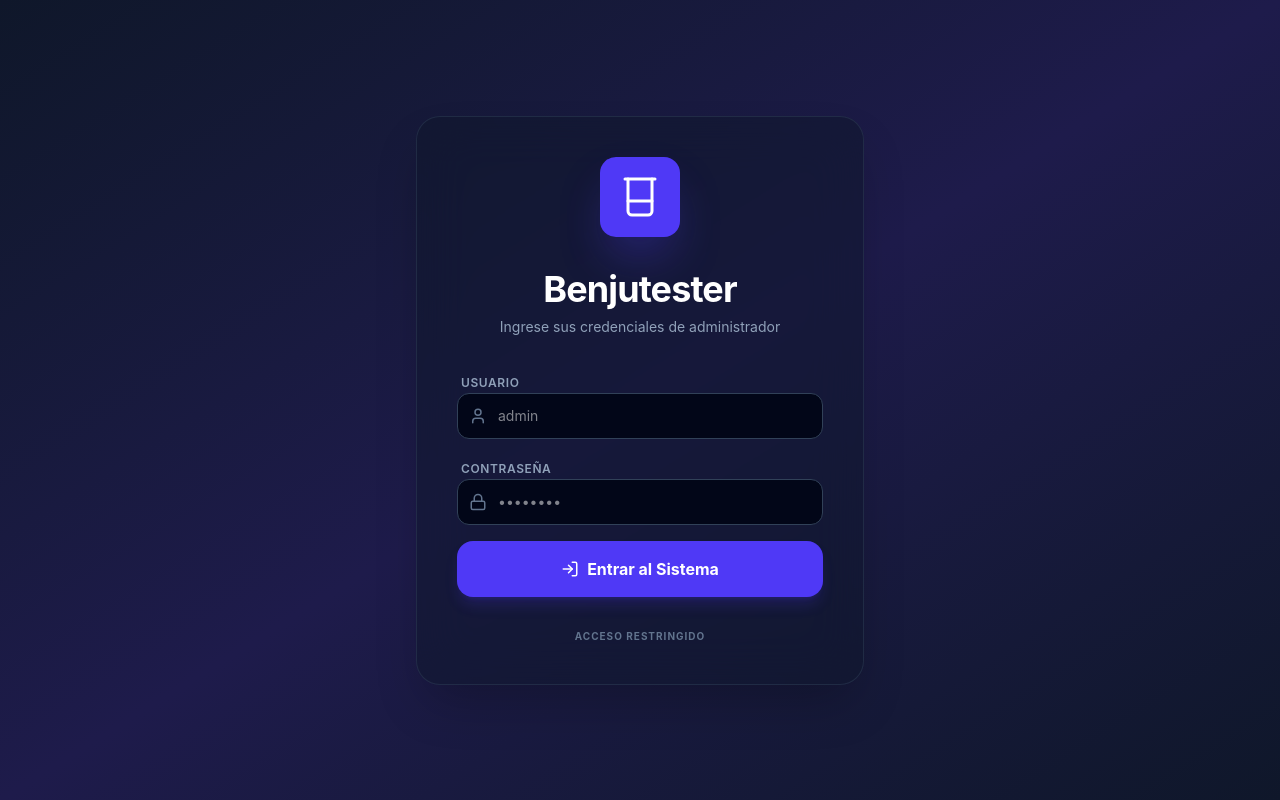
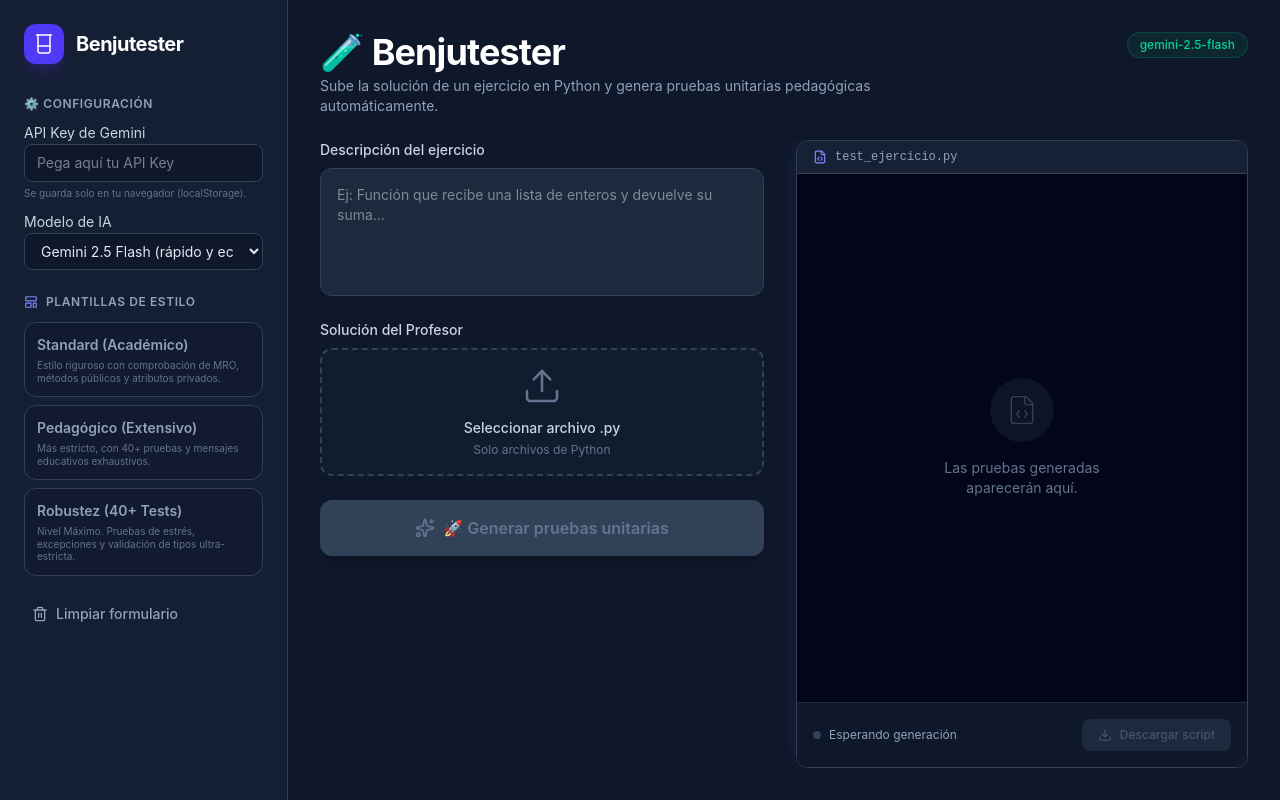
Before and after one commit to Ansanlop1107/Benjutester, a React (Vite) app: page / in a window 1280 px wide. Built offline with nearby package versions, Linux system fonts and the light colour scheme.

Commit message:
feat: enable online-ready config and improve spanish documentation
Agent-Logs-Url: https://github.com/Ansanlop1107/Benjutester/sessions/5874e6ff-d37d-44c1-8157-5d66af5adc04

Co-authored-by: Ansanlop1107 <134627397+Ansanlop1107@users.noreply.github.com>

```diff
--- a/index.html
+++ b/index.html
@@ -3,7 +3,7 @@
   <head>
     <meta charset="UTF-8" />
     <meta name="viewport" content="width=device-width, initial-scale=1.0" />
-    <title>My Google AI Studio App</title>
+    <title>Benjutester</title>
   </head>
   <body>
     <div id="root"></div>
--- a/src/App.tsx
+++ b/src/App.tsx
@@ -3,7 +3,7 @@
  * SPDX-License-Identifier: Apache-2.0
  */
 
-import { useState, useRef, ChangeEvent } from 'react';
+import { useState, useRef, ChangeEvent, useEffect } from 'react';
 import { GoogleGenAI } from "@google/genai";
 import {
   Beaker,
@@ -14,14 +14,7 @@ import {
   AlertCircle,
   CheckCircle2,
   Trash2,
-  BookOpen,
   LayoutTemplate,
-  Info,
-  LogIn,
-  LogOut,
-  User as UserIcon,
-  Lock,
-  User as UserInputIcon
 } from 'lucide-react';
 import { motion, AnimatePresence } from 'motion/react';
 import { TEST_STYLES } from './constants';
@@ -63,30 +56,28 @@ INSTRUCCIONES DE FORMATO:
    \`\`\`
 `;
 
+const MODEL_OPTIONS = [
+  { id: 'gemini-2.5-flash', label: 'Gemini 2.5 Flash (rápido y económico)' },
+  { id: 'gemini-2.5-pro', label: 'Gemini 2.5 Pro (mayor calidad)' },
+];
+
 export default function App() {
-  const [isLoggedIn, setIsLoggedIn] = useState(false);
-  const [loginForm, setLoginForm] = useState({ username: '', password: '' });
-  const [authError, setAuthError] = useState<string | null>(null);
   const [description, setDescription] = useState('');
   const [exampleStyle, setExampleStyle] = useState('');
   const [selectedStyleId, setSelectedStyleId] = useState<string>('');
   const [fileName, setFileName] = useState<string | null>(null);
+  const [apiKey, setApiKey] = useState('');
+  const [modelName, setModelName] = useState(MODEL_OPTIONS[0].id);
 
-  const handleLogin = (e: any) => {
-    e.preventDefault();
-    if (loginForm.username === 'admin' && loginForm.password === 'admin') {
-      setIsLoggedIn(true);
-      setAuthError(null);
-    } else {
-      setAuthError('Credenciales incorrectas. Intente con admin/admin.');
+  useEffect(() => {
+    const savedKey = localStorage.getItem('benjutester_gemini_api_key');
+    const savedModel = localStorage.getItem('benjutester_model_name');
+
+    if (savedKey) setApiKey(savedKey);
+    if (savedModel && MODEL_OPTIONS.some((m) => m.id === savedModel)) {
+      setModelName(savedModel);
     }
-  };
-
-  const handleLogout = () => {
-    setIsLoggedIn(false);
-    setLoginForm({ username: '', password: '' });
-    reset();
-  };
+  }, []);
 
   const handleStyleSelect = (id: string) => {
     setSelectedStyleId(id);
@@ -128,12 +119,18 @@ export default function App() {
       return;
     }
 
+    const configuredApiKey = apiKey.trim() || process.env.GEMINI_API_KEY || '';
+    if (!configuredApiKey) {
+      setError('Debes configurar una API Key de Gemini para generar pruebas.');
+      return;
+    }
+
     setIsLoading(true);
     setError(null);
     setGeneratedTests(null);
 
     try {
-      const ai = new GoogleGenAI({ apiKey: process.env.GEMINI_API_KEY });
+      const ai = new GoogleGenAI({ apiKey: configuredApiKey });
 
       const example_section = exampleStyle.trim()
         ? `AQUÍ TIENES UN EJEMPLO DEL ESTILO DE PRUEBAS QUE PREFIERO (úsalo como guía de estilo):\n\`\`\`python\n${exampleStyle}\n\`\`\``
@@ -154,7 +151,7 @@ export default function App() {
         .replace('{style_instruction}', style_instruction);
 
       const response = await ai.models.generateContent({
-        model: "gemini-3.1-pro-preview",
+        model: modelName,
         contents: prompt,
       });
 
@@ -198,83 +195,6 @@ export default function App() {
 
   return (
     <div className="flex h-screen bg-[#0f172a] text-slate-200 font-sans selection:bg-indigo-500/30 overflow-hidden">
-      <AnimatePresence>
-        {!isLoggedIn && (
-          <motion.div
-            key="login-screen"
-            initial={{ opacity: 0 }}
-            animate={{ opacity: 1 }}
-            exit={{ opacity: 0, scale: 0.95 }}
-            className="fixed inset-0 z-50 flex items-center justify-center p-6 bg-gradient-to-br from-[#0f172a] via-[#1e1b4b] to-[#0f172a]"
-          >
-            <motion.div
-              initial={{ y: 20, opacity: 0 }}
-              animate={{ y: 0, opacity: 1 }}
-              className="max-w-md w-full bg-slate-900/50 backdrop-blur-xl border border-slate-700/50 p-10 rounded-3xl shadow-2xl flex flex-col items-center gap-8"
-            >
-              <div className="w-20 h-20 bg-indigo-600 rounded-2xl flex items-center justify-center text-white shadow-2xl shadow-indigo-600/40">
-                <Beaker size={48} strokeWidth={1.5} />
-              </div>
-
-              <div className="space-y-2 text-center">
-                <h1 className="text-4xl font-bold text-white tracking-tight">Benjutester</h1>
-                <p className="text-slate-400 text-sm">
-                  Ingrese sus credenciales de administrador
-                </p>
-              </div>
-
-              <form onSubmit={handleLogin} className="w-full space-y-4">
-                <div className="space-y-1">
-                  <label className="text-xs font-semibold text-slate-400 uppercase tracking-wider ml-1">Usuario</label>
-                  <div className="relative">
-                    <UserInputIcon className="absolute left-3 top-1/2 -translate-y-1/2 text-slate-500" size={18} />
-                    <input
-                      type="text"
-                      value={loginForm.username}
-                      onChange={(e) => setLoginForm(prev => ({ ...prev, username: e.target.value }))}
-                      required
-                      placeholder="admin"
-                      className="w-full bg-slate-950 border border-slate-700 rounded-xl pl-10 pr-4 py-3 text-sm text-white outline-none focus:border-indigo-500 transition-colors"
-                    />
-                  </div>
-                </div>
-
-                <div className="space-y-1">
-                  <label className="text-xs font-semibold text-slate-400 uppercase tracking-wider ml-1">Contraseña</label>
-                  <div className="relative">
-                    <Lock className="absolute left-3 top-1/2 -translate-y-1/2 text-slate-500" size={18} />
-                    <input
-                      type="password"
-                      value={loginForm.password}
-                      onChange={(e) => setLoginForm(prev => ({ ...prev, password: e.target.value }))}
-                      required
-                      placeholder="••••••••"
-                      className="w-full bg-slate-950 border border-slate-700 rounded-xl pl-10 pr-4 py-3 text-sm text-white outline-none focus:border-indigo-500 transition-colors"
-                    />
-                  </div>
-                </div>
-
-                {authError && (
-                  <p className="text-xs text-red-400 font-medium text-center">{authError}</p>
-                )}
-
-                <button
-                  type="submit"
-                  className="w-full py-4 bg-indigo-600 text-white rounded-2xl font-bold flex items-center justify-center gap-2 hover:bg-indigo-500 transition-all active:scale-[0.98] shadow-lg shadow-indigo-600/20"
-                >
-                  <LogIn size={18} />
-                  Entrar al Sistema
-                </button>
-              </form>
-
-              <p className="text-slate-500 text-[10px] uppercase tracking-widest font-bold">
-                Acceso restringido
-              </p>
-            </motion.div>
-          </motion.div>
-        )}
-      </AnimatePresence>
-
       {/* Sidebar */}
       <aside className="w-72 bg-slate-800/50 border-r border-slate-700 p-6 flex flex-col gap-6">
         <div className="space-y-4">
@@ -295,14 +215,35 @@ export default function App() {
                 <div className="relative">
                   <input
                     type="password"
-                    value="••••••••••••••••"
-                    disabled
-                    className="w-full bg-slate-900 border border-slate-700 rounded-lg px-3 py-2 text-sm text-slate-400 outline-none cursor-not-allowed"
+                    value={apiKey}
+                    onChange={(e) => {
+                      const nextValue = e.target.value;
+                      setApiKey(nextValue);
+                      localStorage.setItem('benjutester_gemini_api_key', nextValue);
+                    }}
+                    placeholder="Pega aquí tu API Key"
+                    className="w-full bg-slate-900 border border-slate-700 rounded-lg px-3 py-2 text-sm text-slate-200 outline-none focus:border-indigo-500 transition-colors"
                   />
-                  <div className="absolute inset-y-0 right-3 flex items-center text-xs text-slate-500">
-                    Auto
-                  </div>
                 </div>
+                <p className="text-[10px] text-slate-500 mt-1">Se guarda solo en tu navegador (localStorage).</p>
+              </div>
+
+              <div className="space-y-1">
+                <label className="text-sm text-slate-300">Modelo de IA</label>
+                <select
+                  value={modelName}
+                  onChange={(e) => {
+                    setModelName(e.target.value);
+                    localStorage.setItem('benjutester_model_name', e.target.value);
+                  }}
+                  className="w-full bg-slate-900 border border-slate-700 rounded-lg px-3 py-2 text-sm text-slate-200 outline-none focus:border-indigo-500 transition-colors"
+                >
+                  {MODEL_OPTIONS.map((modelOption) => (
+                    <option key={modelOption.id} value={modelOption.id}>
+                      {modelOption.label}
+                    </option>
+                  ))}
+                </select>
               </div>
             </div>
 
@@ -338,7 +279,7 @@ export default function App() {
           className="flex items-center gap-2 text-slate-400 hover:text-white transition-colors text-sm font-medium px-2 py-1"
         >
           <Trash2 size={16} />
-          Limpiar sesión
+          Limpiar formulario
         </button>
       </aside>
 
@@ -352,26 +293,8 @@ export default function App() {
             </p>
           </div>
           <div className="flex items-center gap-4">
-            {isLoggedIn && (
-              <div className="flex items-center gap-3 bg-slate-800/40 border border-slate-700/50 px-3 py-1.5 rounded-xl">
-                <div className="w-8 h-8 bg-indigo-500/20 rounded-lg flex items-center justify-center text-indigo-400 flex-shrink-0">
-                  <UserIcon size={16} />
-                </div>
-                <div className="text-left">
-                  <p className="text-[11px] font-bold text-white leading-none">Administrador</p>
-                  <p className="text-[9px] text-slate-500 mt-1 leading-none">admin@benjutester.local</p>
-                </div>
-                <button
-                  onClick={handleLogout}
-                  className="ml-1 p-1 text-slate-500 hover:text-red-400 transition-colors"
-                  title="Cerrar sesión"
-                >
-                  <LogOut size={14} />
-                </button>
-              </div>
-            )}
             <span className="bg-emerald-500/10 text-emerald-400 border border-emerald-500/20 px-3 py-1 rounded-full text-xs font-medium h-fit whitespace-nowrap">
-              Gemini 3.1 Pro
+              {modelName}
             </span>
           </div>
         </div>
```
Also changed, not shown: 1 other file (tests, documents, lock files or other folders).
